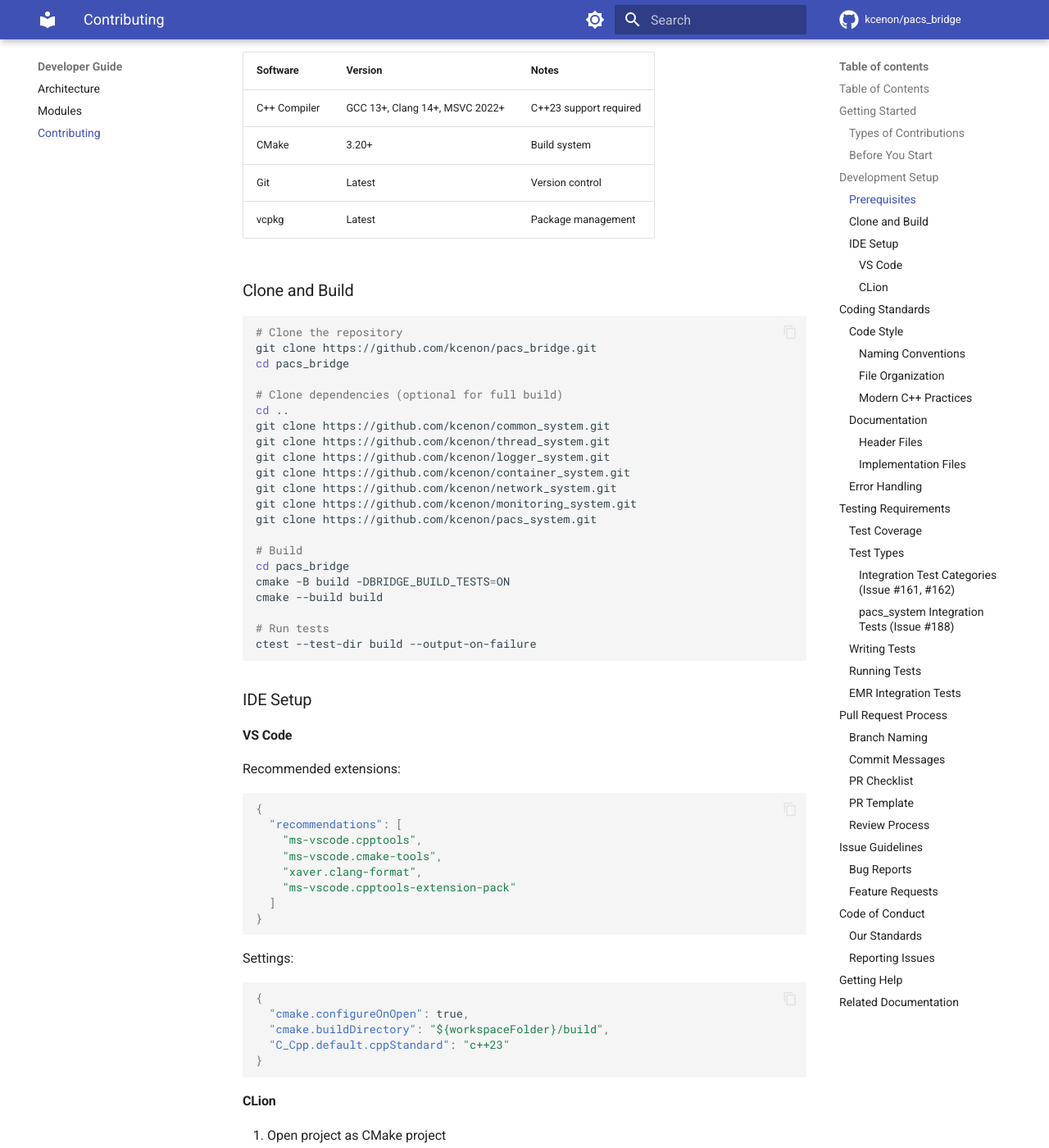
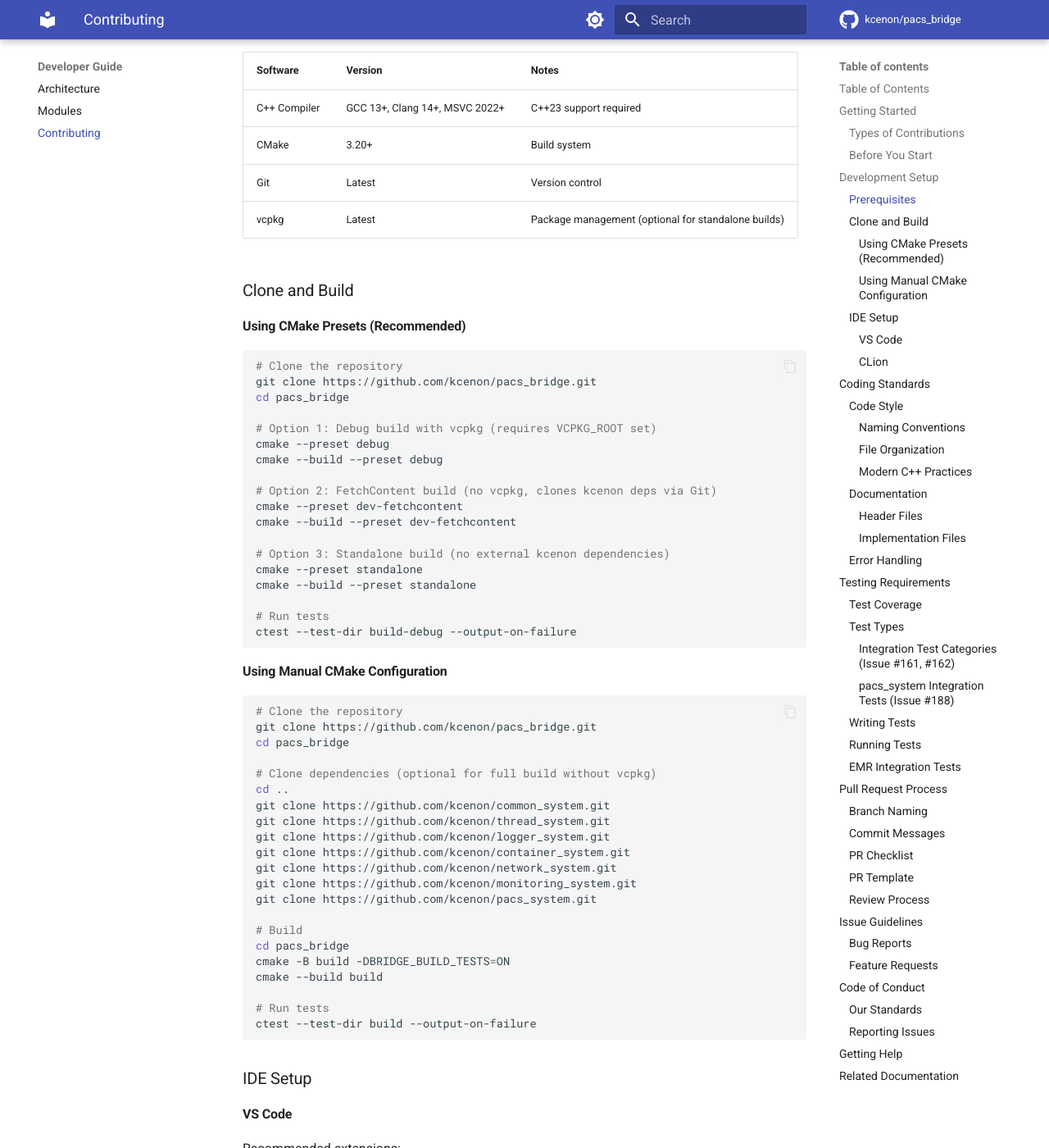
Before and after one commit to kcenon/pacs_bridge, an MkDocs documentation site: the page built from docs/developer/contributing.md, in a window 1280 px wide and 1400 px high, scrolled down 1370 px. Shown: the whole window at 82% size. Built offline with MkDocs 1.6.1 and Material for MkDocs 9.7.7, drawn with Linux system fonts in a browser that asks for light colours; comment, search, counter and statistics services are not loaded; the version menu is left out.

Commit message:
docs(build): update documentation for vcpkg ecosystem integration
Add CMakePresets quick start and available presets table to README.md.
Document vcpkg manifest features and prerequisites. Update
getting-started.md with vcpkg build option and contributing.md with
CMake Presets development workflow.

````diff
--- a/docs/developer/contributing.md
+++ b/docs/developer/contributing.md
@@ -47,16 +47,41 @@ Thank you for your interest in contributing to PACS Bridge! This document provid
 | C++ Compiler | GCC 13+, Clang 14+, MSVC 2022+ | C++23 support required |
 | CMake | 3.20+ | Build system |
 | Git | Latest | Version control |
-| vcpkg | Latest | Package management |
+| vcpkg | Latest | Package management (optional for standalone builds) |
 
 ### Clone and Build
+
+#### Using CMake Presets (Recommended)
 
 ```bash
 # Clone the repository
 git clone https://github.com/kcenon/pacs_bridge.git
 cd pacs_bridge
 
-# Clone dependencies (optional for full build)
+# Option 1: Debug build with vcpkg (requires VCPKG_ROOT set)
+cmake --preset debug
+cmake --build --preset debug
+
+# Option 2: FetchContent build (no vcpkg, clones kcenon deps via Git)
+cmake --preset dev-fetchcontent
+cmake --build --preset dev-fetchcontent
+
+# Option 3: Standalone build (no external kcenon dependencies)
+cmake --preset standalone
+cmake --build --preset standalone
+
+# Run tests
+ctest --test-dir build-debug --output-on-failure
+```
+
+#### Using Manual CMake Configuration
+
+```bash
+# Clone the repository
+git clone https://github.com/kcenon/pacs_bridge.git
+cd pacs_bridge
+
+# Clone dependencies (optional for full build without vcpkg)
 cd ..
 git clone https://github.com/kcenon/common_system.git
 git clone https://github.com/kcenon/thread_system.git
````
Also changed, not shown: README.md (+53 -8 lines), docs/user-guide/getting-started.md (+21 -4 lines).
